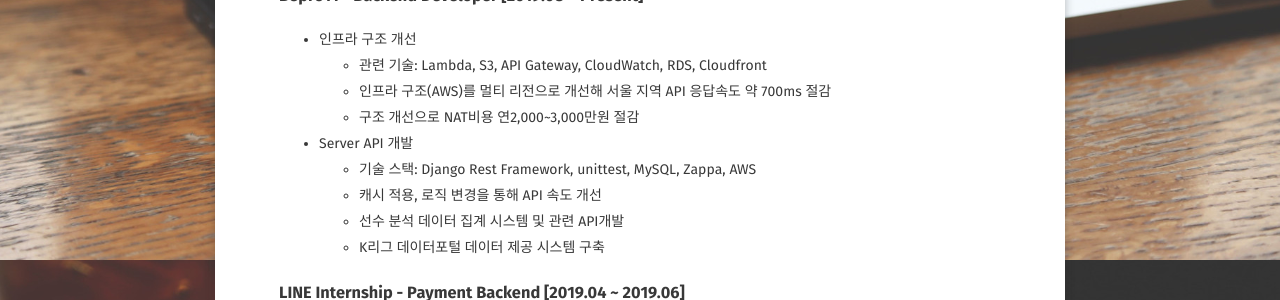
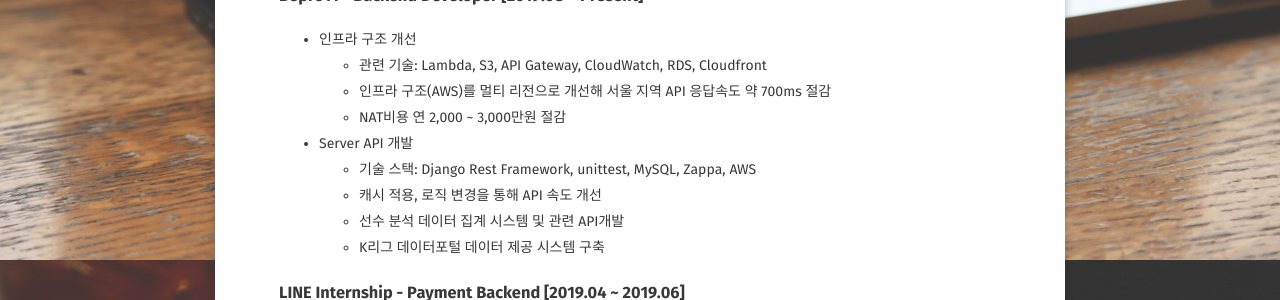
Before and after one commit to wkdtjsgur100/wkdtjsgur100.github.io, a Jekyll site: the page built from about/index.md, in a window 1280 px wide and 900 px high, scrolled down 489 px. Shown: the part 151-451 px from the top of the window. Built offline with Jekyll 4.4.1, drawn with Linux system fonts in a browser that asks for light colours; some web fonts are replaced.

Commit message:
Modify about

```diff
--- a/about/index.md
+++ b/about/index.md
@@ -22,7 +22,7 @@
 - 인프라 구조 개선
     - 관련 기술: Lambda, S3, API Gateway, CloudWatch, RDS, Cloudfront
     - 인프라 구조(AWS)를 멀티 리전으로 개선해 서울 지역 API 응답속도 약 700ms 절감
-    - 구조 개선으로 NAT비용 연2,000~3,000만원 절감
+    - NAT비용 연 2,000 ~ 3,000만원 절감
 
 - Server API 개발
     - 기술 스택: Django Rest Framework, unittest, MySQL, Zappa, AWS
```
